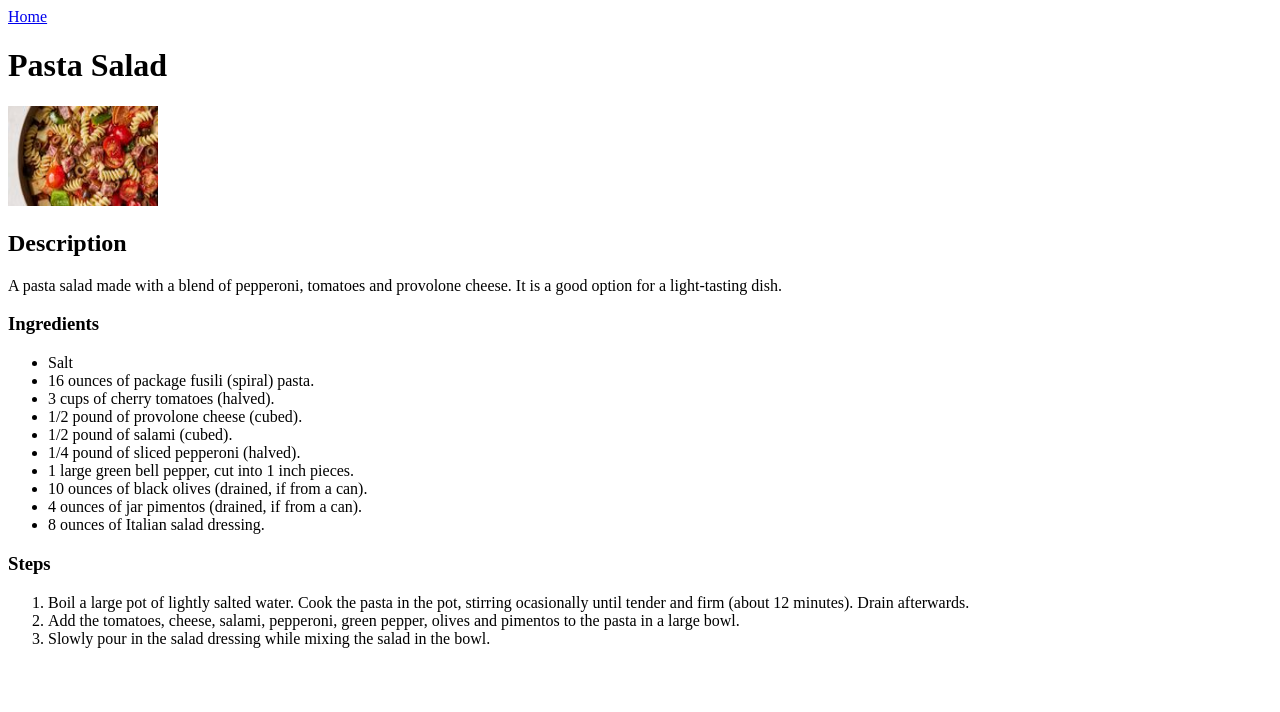
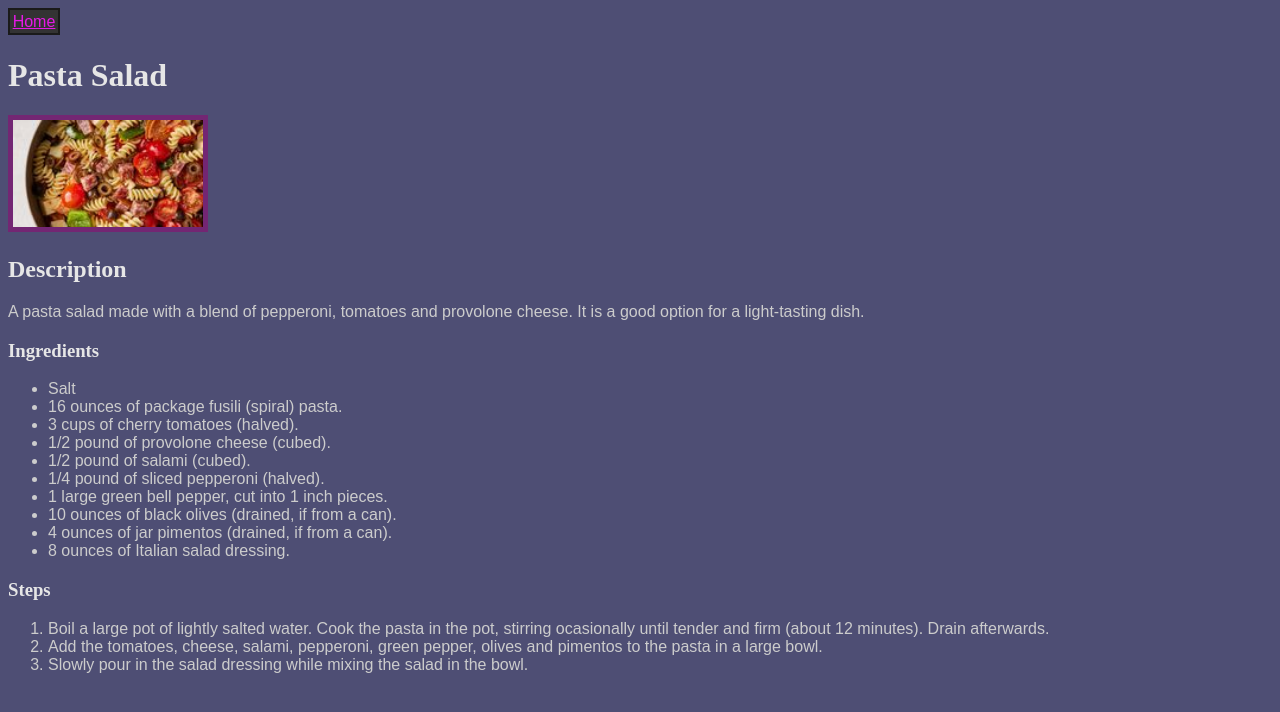
Before and after one commit to dabulu/odin-recipes, a plain HTML site: page recipes/pasta-salad.html in a window 1280 px wide. Drawn offline with Linux system fonts and the light colour scheme.

Commit message:
Add button to home link and stylings to page
Link to home page was made into a button and styled.

Width and height of recipe image was changed and given a border.

Text colors and fonts were changed.

```diff
--- a/css/pasta-salad.css
+++ b/css/pasta-salad.css
@@ -3,3 +3,33 @@
 *::after {
     box-sizing: border-box;
 }
+
+body {
+    background-color: hsl(240, 20%, 38%);
+}
+
+h1, h2, h3 {
+    color: hsl(0, 0%, 90%);
+    font: bold, 15pt "Times New Roman", serif;
+}
+
+a, p, li {
+    color: hsl(0, 0%, 80%);
+    font: 12pt Arial, sans-serif;
+}
+
+a {
+    color: hsl(300, 80%, 50%);
+}
+
+button {
+    background-color: hsl(0, 0%, 20%);
+    border: 2px solid hsl(0, 0%, 10%);
+    padding: 2pt;
+}
+
+img {
+    border: 5px solid hsl(300, 50%, 30%);
+    width: 200px;
+    height: auto;
+}
--- a/recipes/pasta-salad.html
+++ b/recipes/pasta-salad.html
@@ -7,7 +7,7 @@
         <link rel="stylesheet" href="../css/pasta-salad.css">
     </head>
     <body>
-        <a href="../index.html" rel="noopener noreferrer">Home</a>
+        <button type="button"><a href="../index.html" rel="noopener noreferrer">Home</a></button>
         <h1>Pasta Salad</h1>
         <img src="../imgs/pasta-salad.jpg" alt="Picture of Pasta Salad" width="150" height="100">
 
```
